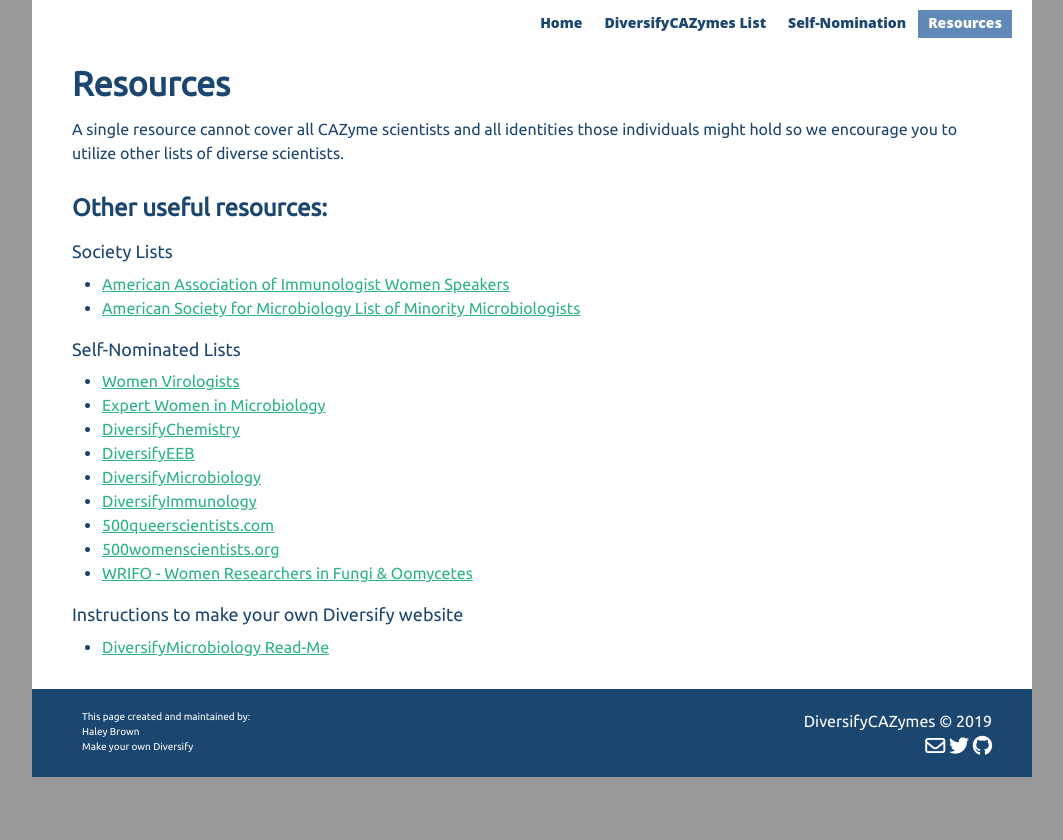
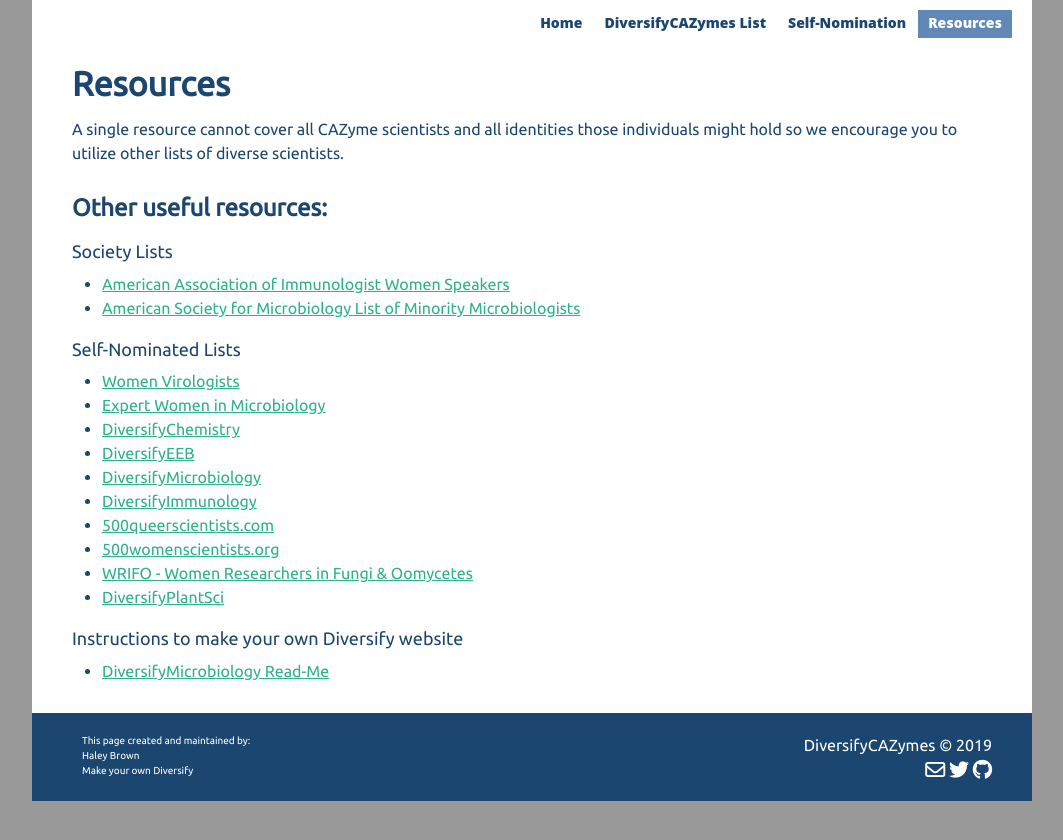
Before and after one commit to DiversifyCAZymes/DiversifyCAZymes.github.io, a Jekyll site: the page built from resources.md, in a window 1280 px wide. Shown: the top 840 px of the page, without its empty margins (108-1171 px from the left). Built offline with Jekyll 4.4.1, drawn with Linux system fonts in a browser that asks for light colours; nearby versions of some CDN libraries.

Commit message:
plantsci resource update

```diff
--- a/resources.md
+++ b/resources.md
@@ -22,6 +22,7 @@
 * [500queerscientists.com](http://www.500queerscientists.com/)
 * [500womenscientists.org](https://500womenscientists.org/request-a-scientist)
 * [WRIFO - Women Researchers in Fungi & Oomycetes](http://fungalgenomes.org/blog/wrifo/)
+* [DiversifyPlantSci](https://docs.google.com/spreadsheets/d/1ygduel8h-BSq1irE-guLD-CbFrSHdykHHXFGt5PiW9Y/edit#gid=1813523959)
 
 #### Instructions to make your own Diversify website
 * [DiversifyMicrobiology Read-Me](https://github.com/diversifymicrobiology/DiversifyMicrobiology.github.io)
```
Also changed, not shown: 2 other files.
